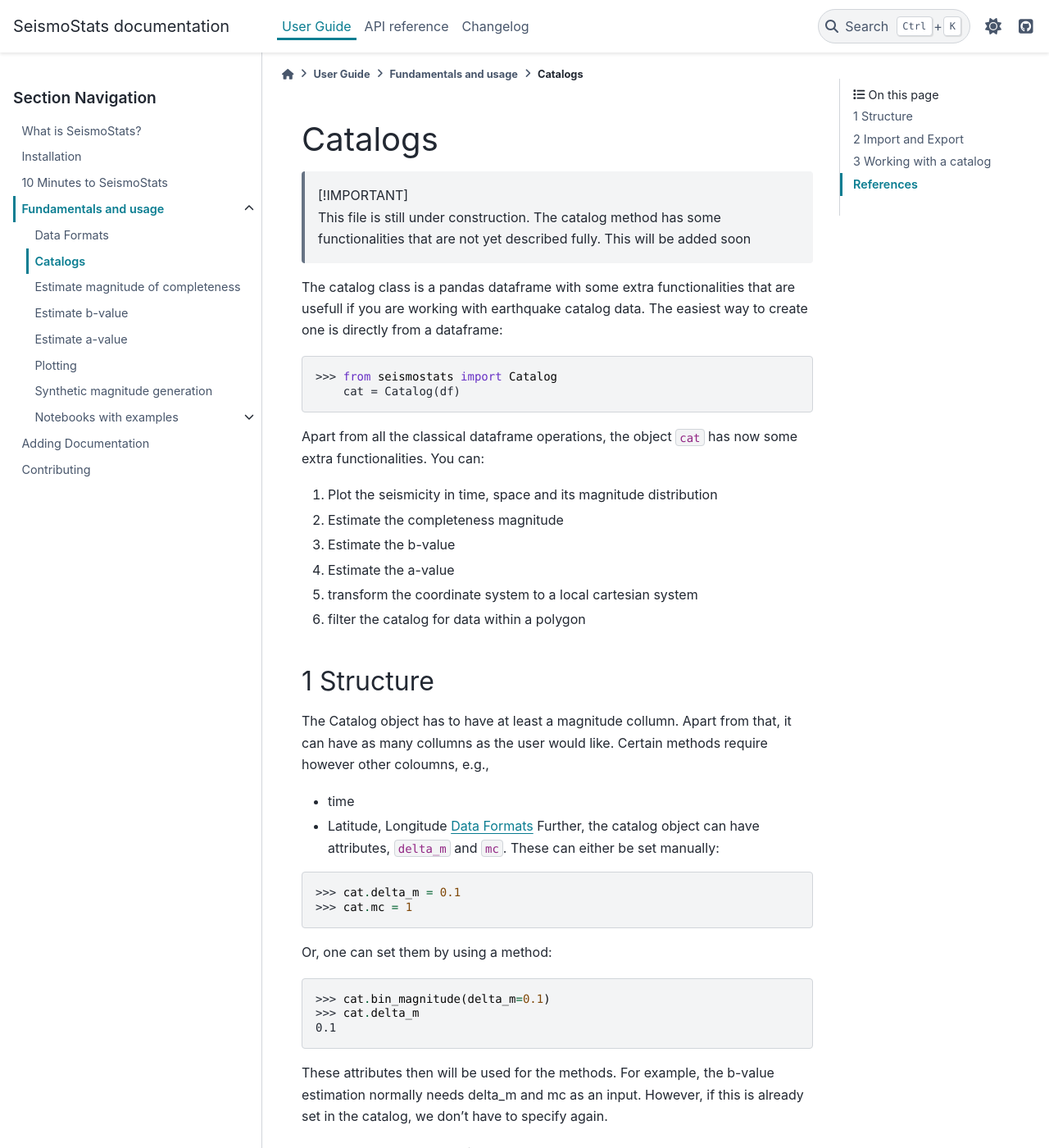
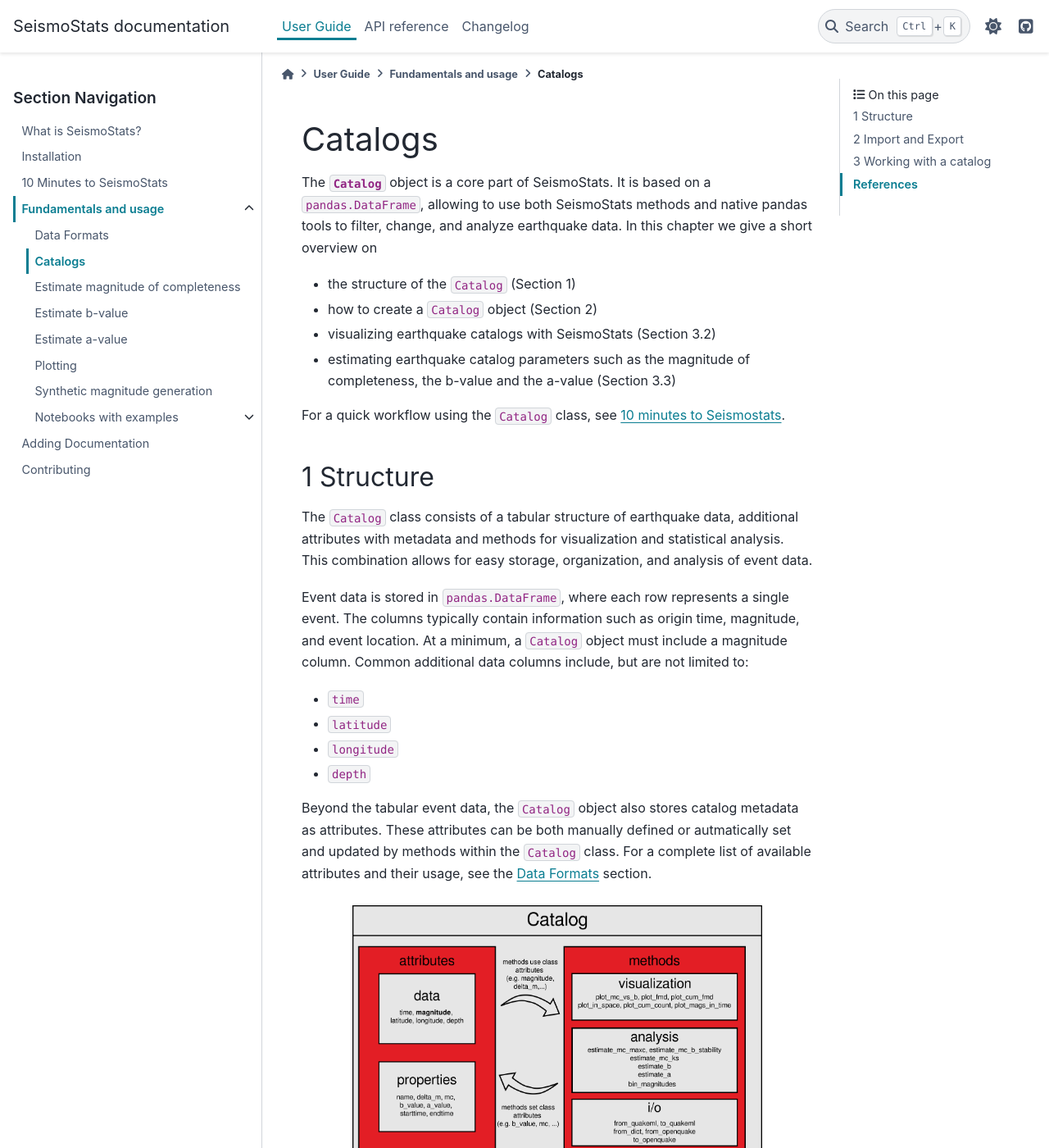
Before and after one commit to swiss-seismological-service/SeismoStats, a Sphinx documentation site: the page built from docs/source/user/catalogs.md, in a window 1280 px wide and 1400 px high. Shown: the whole window at 82% size. Built offline with Sphinx 7.4.7 and the PyData theme 0.15.4, drawn with Linux system fonts in a browser that asks for light colours; pages that are not in the unit, such as notebooks, are missing from menus; the version number could not be read and is left out; some of the changed text lies outside the part shown.

Commit message:
Polishing and adding plotting examples

````diff
--- a/docs/source/user/catalogs.md
+++ b/docs/source/user/catalogs.md
@@ -1,54 +1,28 @@
 # Catalogs
+The {func}`Catalog <seismostats.Catalog>` object is a core part of SeismoStats. It is based on a `pandas.DataFrame`, allowing to use both SeismoStats methods and native pandas tools to filter, change, and analyze earthquake data. In this chapter we give a short overview on
+- the structure of the `Catalog` (Section 1)
+- how to create a `Catalog` object (Section 2)
+- visualizing earthquake catalogs with SeismoStats (Section 3.2)
+- estimating earthquake catalog parameters such as the magnitude of completeness, the b-value and the a-value (Section 3.3)
 
->[!IMPORTANT]
->This file is still under construction. The catalog method has some functionalities that are not yet described fully. This will be added soon
-
-The catalog class is a pandas dataframe with some extra functionalities that are usefull if you are working with earthquake catalog data.
-The easiest way to create one is directly from a dataframe:
-
-```python
->>> from seismostats import Catalog
-    cat = Catalog(df)
-```
-
-Apart from all the classical dataframe operations, the object `cat` has now some extra functionalities.
-You can:
-1. Plot the seismicity in time, space and its magnitude distribution
-2. Estimate the completeness magnitude
-3. Estimate the b-value
-4. Estimate the a-value
-5. transform the coordinate system to a local cartesian system
-6. filter the catalog for data within a polygon
+For a quick workflow using the `Catalog` class, see {ref}`10 minutes to Seismostats</user/10minute_intro.md>`.
 
 ## 1 Structure
-The Catalog object has to have at least a magnitude collumn. Apart from that, it can have as many collumns as the user would like. Certain methods require however other coloumns, e.g.,
-- time
-- Latitude, Longitude
-{ref}`Data Formats</user/dataformats.md>`
-Further, the catalog object can have attributes, `delta_m` and `mc`. These can either be set manually:
-```python
->>> cat.delta_m = 0.1
->>> cat.mc = 1
-```
+The `Catalog` class consists of a tabular structure of earthquake data, additional attributes with metadata and methods for visualization and statistical analysis. This combination allows for easy storage, organization, and analysis of event data.
 
-Or, one can set them by using a method:
-```python
->>> cat.bin_magnitude(delta_m=0.1)
->>> cat.delta_m
-0.1
-```
+Event data is stored in `pandas.DataFrame`, where each row represents a single event. The columns typically contain information such as origin time, magnitude, and event location.
+At a minimum, a `Catalog` object must include a magnitude column. Common additional data columns include, but are not limited to:
+- `time`
+- `latitude`
+- `longitude`
+- `depth`
 
-These attributes then will be used for the methods. For example, the b-value estimation normally needs delta_m and mc as an input. However, if this is already set in the catalog, we don't have to specify again.
+Beyond the tabular event data, the `Catalog` object also stores catalog metadata as attributes. These attributes can be both manually defined or autmatically set and updated by methods within the `Catalog` class. For a complete list of available attributes and their usage, see the {ref}`Data Formats</user/dataformats.md>` section.
 
-Or, one can set them by using a method:
-```python
->>> estimator = cat.estimate_b(delta_m = 0.1)
-ValueError: Completeness magnitude (mc) needs to be set.
->>> cat.mc = 1
->>> estimator = cat.estimate_b(delta_m = 0.1)
->>> cat.b_value
-0.98
-```
+<figure>
+  <img src="../_static/catalog_class.png" alt="Alt text" width="500"/>
+  <figcaption>Architecture of the catalog class.</figcaption>
+</figure>
 
 ## 2 Import and Export
 When working with earthquake data, event catalogs can take various forms:
@@ -56,7 +30,7 @@
 - Stored locally in different file formats (e.g. CSV, JSON, QuakeML)
 - Available from remote data servers or APIs
 
-Seismostats accommodates all of these scenarios. With its flexible methods for reading and writing earthquake catalogs, it's easy to load external data, convert between formats, and export results in a format suitable for further analysis or sharing.
+SeismoStats accommodates all of these scenarios. With its flexible methods for reading and writing earthquake catalogs, it's easy to load external data, convert between formats, and export results in a format suitable for further analysis or sharing.
 
 ### 2.1 Initializing from Python Data Structures
 Here we demonstrate, how  to create a {func}`Catalog <seismostats.Catalog>` object from scratch. This can be helpful, if you already have magnitudes in a `list` or `numpy.array`. As mentioned above, the `Catalog` object requires at least a column with magnitudes. Additional data, such as event times or hypocenter information, is beneficial for later analysis.
@@ -115,7 +89,7 @@
 
 ### 2.2 Reading and writing with external data formats
 Earthquake event catalogs are often available in various file formats.
-The following section provides a brief overview of how you can use Seismostats with pandas' native I/O capabilities (e.g., CSV, Excel, JSON), as well as with additional formats commonly used in the seismological community (e.g QuakeML).
+The following section provides a brief overview of how you can use SeismoStats with pandas' native I/O capabilities (e.g., CSV, Excel, JSON), as well as with additional formats commonly used in the seismological community (e.g QuakeML).
 
 #### Using pandas I/O
 Using pandas DataFrames is convenient because it provides built-in methods to read and write a wide range of formats, such as CSV, Excel, JSON, and HTML. Reading is typically done using `pandas.read_<format>()` formats, while writing is carried out with `DataFrame.to_<format>()` This makes it easy to load external data into a `Catalog` object and export it to other formats. For a full list of supported formats, refer to the [pandas I/O documentation](https://pandas.pydata.org/docs/user_guide/io.html 'pandas I/O documentation')
@@ -136,10 +110,10 @@
 
 ```
 #### QuakeML
-Reading and writing from and to data in QuakeML format can easily be done by using {func}`from_quakeml <seismostats.catalogs.catalog.Catalog.to_openquake>` and {func}`to_quakeml <seismostats.catalogs.catalog.Catalog.to_openquake>`. For more information on the QuakeML data structure refer to the
+Reading and writing from and to data in QuakeML format can easily be done by using {func}`from_quakeml <seismostats.Catalog.to_openquake>` and {func}`to_quakeml <seismostats.Catalog.to_openquake>`. For more information on the QuakeML data structure refer to the
 [QuakeML documentation](https://quake.ethz.ch/quakeml/ 'QuakeML documentation').
 
-> **Warning:** Be aware that the output of {func}`to_quakeml <seismostats.catalogs.catalog.Catalog.to_openquake>` is a formatted string. For creating a new file, the string has to be saved as shown in the example below.
+> **Warning:** Be aware that the output of {func}`to_quakeml <seismostats.Catalog.to_openquake>` is a formatted string. For creating a new file, the string has to be saved as shown in the example below.
 
 ```python
 
@@ -185,7 +159,7 @@
 ...     'magnitude': np.array([1.0, 2.5, 3.9], dtype=float)
 ...     })
 
->>> # Convert OpenQuake Catalogue to Seismostats Catalog:
+>>> # Convert OpenQuake Catalogue to SeismoStats Catalog:
 >>> cat = Catalog.from_openquake(oq_cat)
 >>> cat.head()
 longitude   latitude  depth                time  magnitude
@@ -193,7 +167,7 @@
                 1       1.35    5.13500  10.52 1982-04-07 07:07:15        2.5
                 2       2.35    2.13400  50.40 2020-11-30 12:30:59        3.9
 
->>> # Convert Seismostats Catalog to OpenQuake Catalogue:
+>>> # Convert SeismoStats Catalog to OpenQuake Catalogue:
 >>> oq_cat_converted = cat.to_openquake()
 ```
 
@@ -243,11 +217,10 @@
 ```
 
 ## 3 Working with a catalog
-
-One advantage of using analysis and plotting functions as methods of the Catalog object is that relevant parameters can be used directly from the catalog’s attributes. This reduces the need for repetitive or manual argument specification.
+By using analysis and plotting functions as methods of the `Catalog` object, relevant parameters stored as attributes (such as mc or b_value) are automatically accessed. This simplifies the workflow by reducing the need to repeatedly specify arguments manually.
 
 ### 3.1 Setting additional attributes
-These attributes can both be set manually by the user after the creation of a `Catalog` object, or they are estimated by catalog methods.
+These attributes can both be set manually by the user or they are estimated by catalog methods.
 For example the precision of the magnitudes `delta_m`, can be explicitly set by the user:
 ```python
 >>> # Define the catalog attribute delta_m
@@ -274,7 +247,7 @@
 ```
 
 ### 3.2 Visualization
-As described in the {ref}`Plotting guide </user/plots.md>`, Seismostats offers a variety of methods for visualising catalog data in space and time. Furthermore magnitude distributions can be plotted to get a first impression on the catalog parameters. The following methods are directly available as `Catalog` methods:
+As described in the {ref}`Plotting guide </user/plots.md>`, SeismoStats offers a variety of methods for visualising catalog data in space and time. Furthermore magnitude distributions can be plotted to get a first impression on the catalog parameters. The following methods are directly available as `Catalog` methods:
 - {func}`plot_in_space <seismostats.Catalog.plot_in_space>`
 - {func}`plot_mags_in_time <seismostats.Catalog.plot_mags_in_time>`
 -  {func}`plot_cum_count <seismostats.Catalog.plot_cum_count>`
@@ -285,14 +258,14 @@
 Here, we give a quick overview how the plotting methods can be used and more examples can be found in the {ref}`Plotting guide </user/plots.md>`.
 
 ### 3.3 Estimation of earthquake catalog parameter
-Seismostats primarily focuses on determining earthquake catalog parameters such as magnitude of completeness, b-value and a-value. For each of these parameters, the platform offers a selection of established methods used within the seismological community. Detailed descriptions of these methods and their application can be found in the corresponding sections of the User Guide. Here we give a quick overview, how those methods can be used together with the `Catalog` class.
+SeismoStats primarily focuses on determining earthquake catalog parameters such as magnitude of completeness, b-value and a-value. For each of these parameters, the platform offers a selection of established methods used within the seismological community. Detailed descriptions of these methods and their application can be found in the corresponding sections of the User Guide. Here we give a quick overview, how those methods can be used together with the `Catalog` class.
 
 We will use the Switzerland catalog (downloaded via EIDA, see {ref}`above </user/catalogs.md#Downloading-from-Remote-Services>`) as the example. Magnitudes are binned before analysis:
 ```python
 >>> cat.bin_magnitudes(delta_m=0.1, inplace=True)
 ```
-#### 3.3.1 Magnitude of Completeness
-The following methods to estimate Mc are available in Seismostats:
+#### Magnitude of Completeness
+The following methods to estimate Mc are available in SeismoStats:
 - Maximum Curvature: {func}`estimate_mc_maxc() <seismostats.Catalog.estimate_mc_maxc>`
 - K-S distance: {func}`estimate_mc_ks() <seismostats.Catalog.estimate_mc_ks>`
 - B-value stability: {func}`estimate_mc_b_stability()<seismostats.Catalog.estimate_mc_b_stability>`
````
Also changed, not shown: other parts of docs/source/user/catalogs.md (+6 -6 lines).
